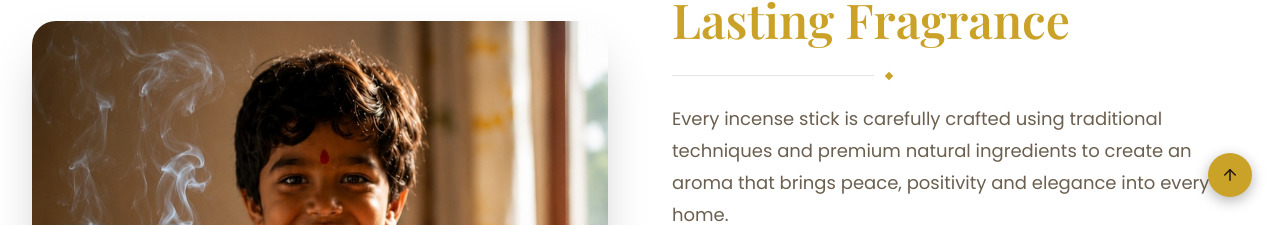
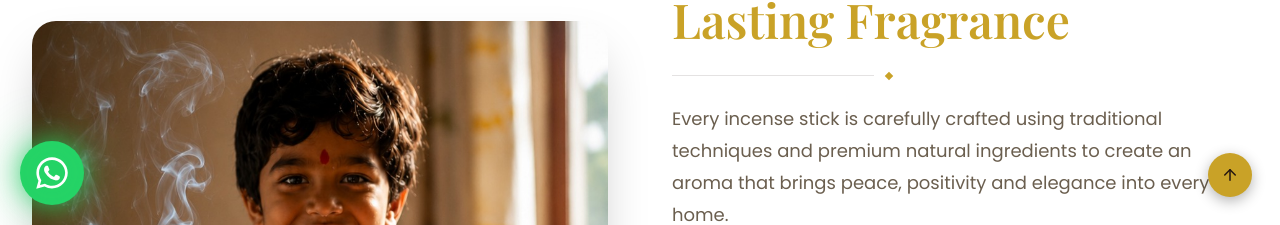
Before and after one commit to DigiRank360/Textile_Frontend, a React (Vite) app: page /about in a window 1280 px wide. Shown: the part 575-800 px from the top of the page. Built offline with nearby package versions, Linux system fonts and the light colour scheme; no server answers; a web font is replaced by a local one.

Commit message:
add whatsaap

```diff
--- a/src/App.jsx
+++ b/src/App.jsx
@@ -12,6 +12,7 @@ import About from './components/About/About';
 import MainLayout from './layouts/MainLayout';
 import PropertyDetails from "./pages/PropertyDetails";
 import ScrollToTop from "./components/ScrollToTop";
+import WhatsAppButton from "./components/WhatsAppButton";
 
 function App() {
   return (
@@ -27,6 +28,8 @@ function App() {
           <Route path="/contact" element={<Contact />} />
           <Route path="/about" element={<About />} />
         </Routes>
+
+        <WhatsAppButton />
       </MainLayout>
     </Router>
   );
--- a/src/components/Footer/Footer.jsx
+++ b/src/components/Footer/Footer.jsx
@@ -137,7 +137,7 @@ const Footer = () => {
                 className="mb-4 h-9 w-auto object-contain sm:h-10"
               />
               <p className="mb-5 max-w-[360px] text-sm leading-7 text-[#b6a794]">
-                Crafting premium agarbatti and dhoop sticks since 1932.
+                Crafting premium agarbatti and dhoop sticks since 2023.
                 Experience the divine fragrance of nature with every ritual.
               </p>
 
--- /dev/null
+++ b/src/components/WhatsAppButton.jsx
@@ -0,0 +1,64 @@
+import React from "react";
+import { FaWhatsapp } from "react-icons/fa";
+
+const WhatsAppButton = () => {
+  const phoneNumber = "919981997440";
+
+  const message = encodeURIComponent(
+    "Hello, I'm interested in your products. Please share more details."
+  );
+
+  return (
+    <a
+      href={`https://wa.me/${phoneNumber}?text=${message}`}
+      target="_blank"
+      rel="noopener noreferrer"
+      aria-label="Chat on WhatsApp"
+      className="
+        fixed left-5 bottom-5 z-[9999]
+        flex items-center justify-center
+        w-16 h-16
+        rounded-full
+        bg-[#25D366]
+        text-white
+        shadow-[0_0_25px_rgba(37,211,102,0.7)]
+        hover:scale-110
+        hover:shadow-[0_0_45px_rgba(37,211,102,0.95)]
+        transition-all
+        duration-300
+        group
+      "
+    >
+      {/* Glowing Ring */}
+      <span
+        className="
+          absolute
+          inset-0
+          rounded-full
+          bg-[#25D366]
+          opacity-40
+          animate-ping
+        "
+      />
+
+      {/* Outer Glow */}
+      <span
+        className="
+          absolute
+          -inset-2
+          rounded-full
+          bg-[#25D366]/30
+          blur-xl
+          group-hover:bg-[#25D366]/50
+          transition-all
+          duration-300
+        "
+      />
+
+      {/* WhatsApp Icon */}
+      <FaWhatsapp className="relative z-10 text-4xl" />
+    </a>
+  );
+};
+
+export default WhatsAppButton;
```
